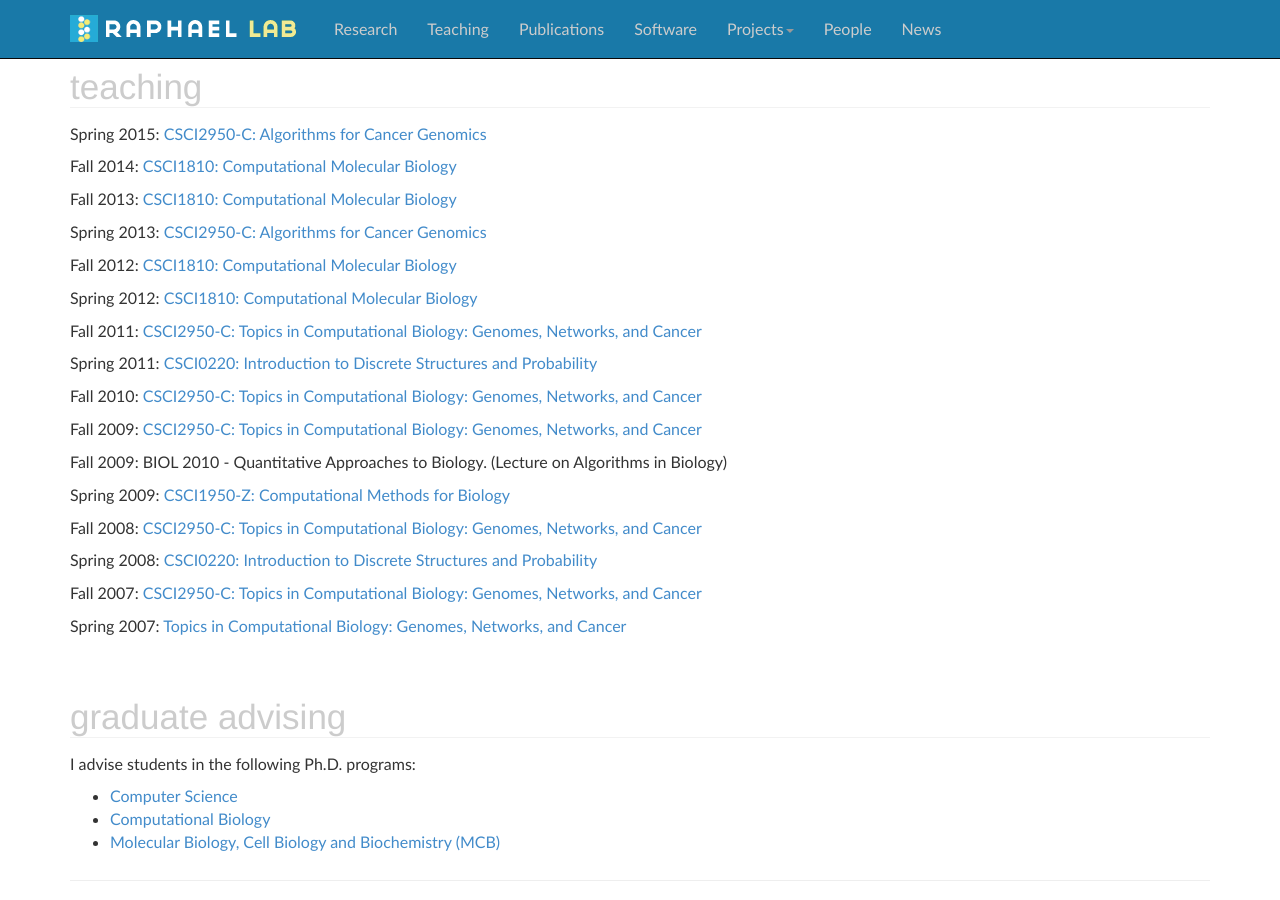
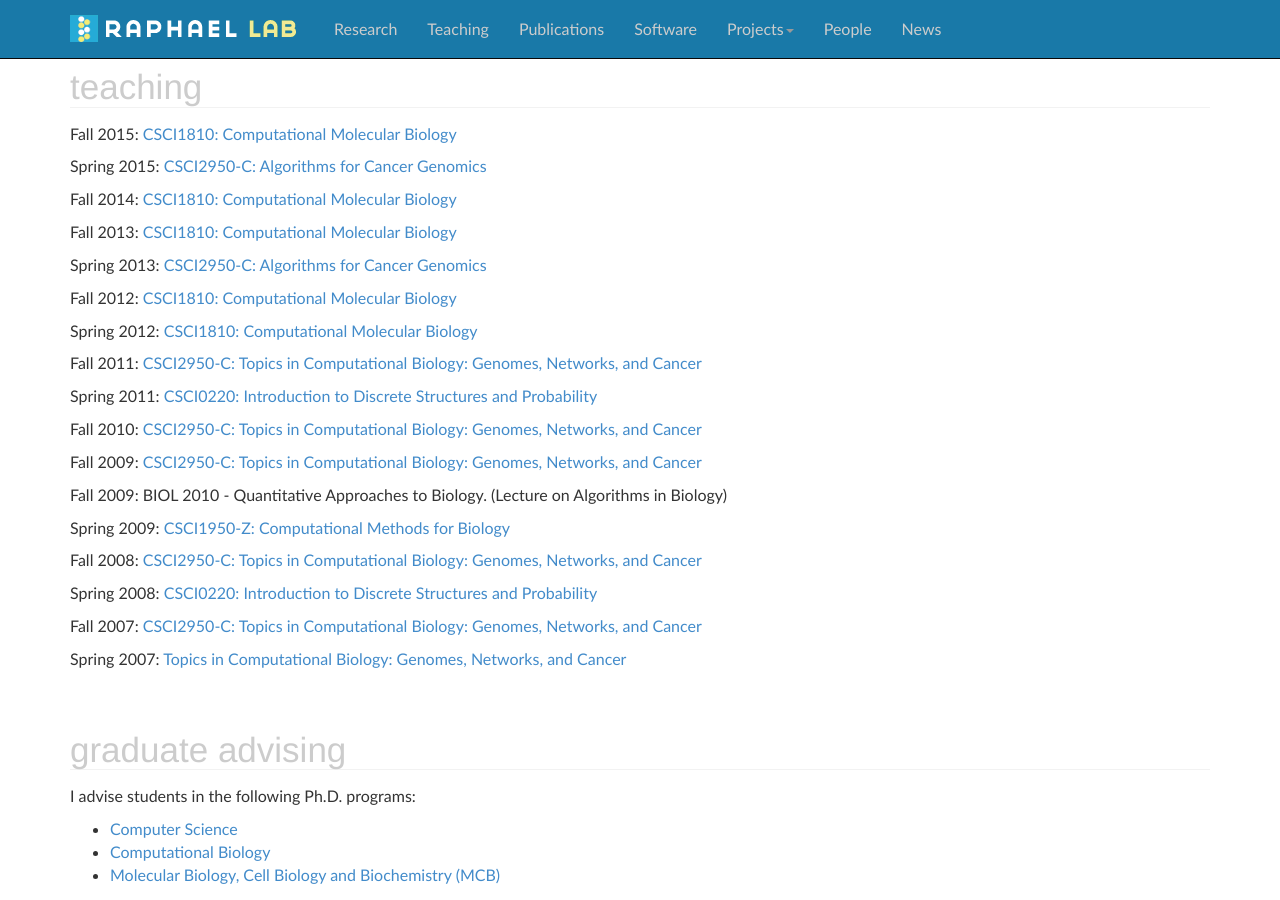
Before and after one commit to raphael-group/raphael-group.github.io, a Jekyll site: the page built from teaching/index.md, in a window 1280 px wide and 900 px high. Built offline with Jekyll 4.4.1, drawn with Linux system fonts in a browser that asks for light colours; nearby versions of some CDN libraries; Markdown is read by kramdown in place of the engine named in the settings; comment, search, counter and statistics services are not loaded.

Commit message:
teaching

```diff
--- a/teaching/index.md
+++ b/teaching/index.md
@@ -5,6 +5,8 @@ container_css_class: container
 ---
 
 #teaching
+Fall 2015:
+[CSCI1810: Computational Molecular Biology](http://www.cs.brown.edu/courses/csci1810/)
 
 Spring 2015:
 [CSCI2950-C: Algorithms for Cancer Genomics](http://cs.brown.edu/courses/csci2950-c/Spring2015/index.html)
```
